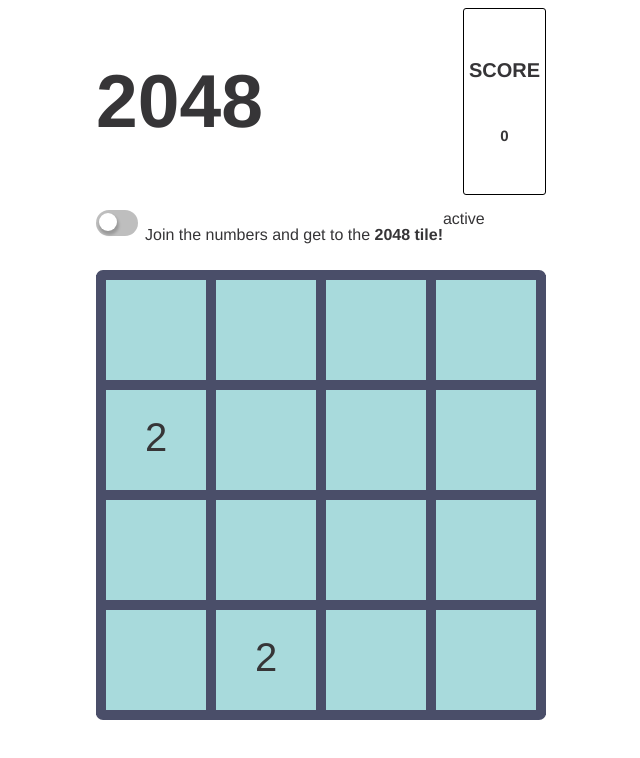
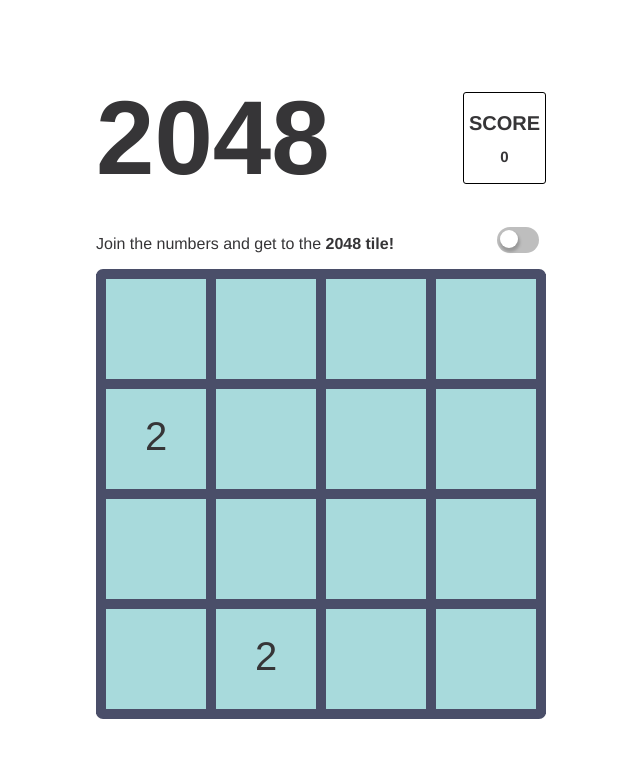
Before and after one commit to sandylcruz/2048, a React (Create React App) app: page / in a window 1280 px wide. Shown: the top 758 px of the page, without its empty margins (319-959 px from the left). Built offline with nearby package versions, Linux system fonts and the light colour scheme.

Commit message:
Add css styling

```diff
--- a/package.json
+++ b/package.json
@@ -15,6 +15,7 @@
     "react-dom": "^17.0.2",
     "react-redux": "^7.2.4",
     "react-scripts": "4.0.3",
+    "react-styled-switch": "^0.1.0",
     "redux-thunk": "^2.3.0",
     "reselect": "^4.0.0",
     "styled-components": "^5.3.0",
--- a/src/components/App.js
+++ b/src/components/App.js
@@ -10,8 +10,11 @@
 
 const AboveGame = styled.div`
   display: flex;
-  margin-bottom: 10px;
+  flex-direction: row;
+  justify-content: space-between;
+  margin-top: -50px;
 `;
+
 const BodyDiv = styled.div`
   height: 100%;
   display: flex;
@@ -25,7 +28,7 @@
   display: flex;
   flex-direction: row;
   justify-content: space-between;
-  margin-bottom: 15px;
+  align-items: center;
 `;
 
 const ScoreContainer = styled.div`
@@ -38,6 +41,7 @@
   float: right;
   padding: 5px;
   border-radius: 3px;
+  height: 80px;
 `;
 
 const StyledGame = styled(Game)`
@@ -47,12 +51,13 @@
 const StyledH1 = styled.h1`
   font-family: Helvetica;
   text-align: center;
-  font-size: 75px;
+  font-size: 105px;
 `;
 
 const StyledH3 = styled.h3`
   font-size: 20px;
   margin: 0;
+  padding: 0;
 `;
 
 const StyledH4 = styled.h4`
@@ -64,6 +69,12 @@
 
 const TitleContainer = styled.div`
   display: flex;
+`;
+
+const ToggleDiv = styled.div`
+  display: flex;
+  flex-direction: column;
+  justify-content: center;
 `;
 
 const App = React.memo(() => {
@@ -91,11 +102,13 @@
               </ScoreContainer>
             </HeaderDiv>
             <AboveGame>
-              <Toggle onClick={themeToggler}>Switch Theme</Toggle>
               <p>
                 Join the numbers and get to the <strong>2048 tile!</strong>
               </p>
-              {gameStatus}
+              {/* {gameStatus} */}
+              <ToggleDiv>
+                <Toggle onChange={themeToggler}>Switch Theme</Toggle>
+              </ToggleDiv>
             </AboveGame>
           </TextDiv>
           <StyledGame />
--- a/src/components/Toggle.js
+++ b/src/components/Toggle.js
@@ -45,11 +45,11 @@
   }
 `;
 
-const Toggle = () => {
+const Toggle = ({ onChange }) => {
   return (
     <div>
       <CheckBoxWrapper>
-        <CheckBox id="checkbox" type="checkbox" />
+        <CheckBox id="checkbox" type="checkbox" onChange={onChange} />
         <CheckBoxLabel htmlFor="checkbox" />
       </CheckBoxWrapper>
     </div>
```
Also changed, not shown: 1 other file (tests, documents, lock files or other folders).
